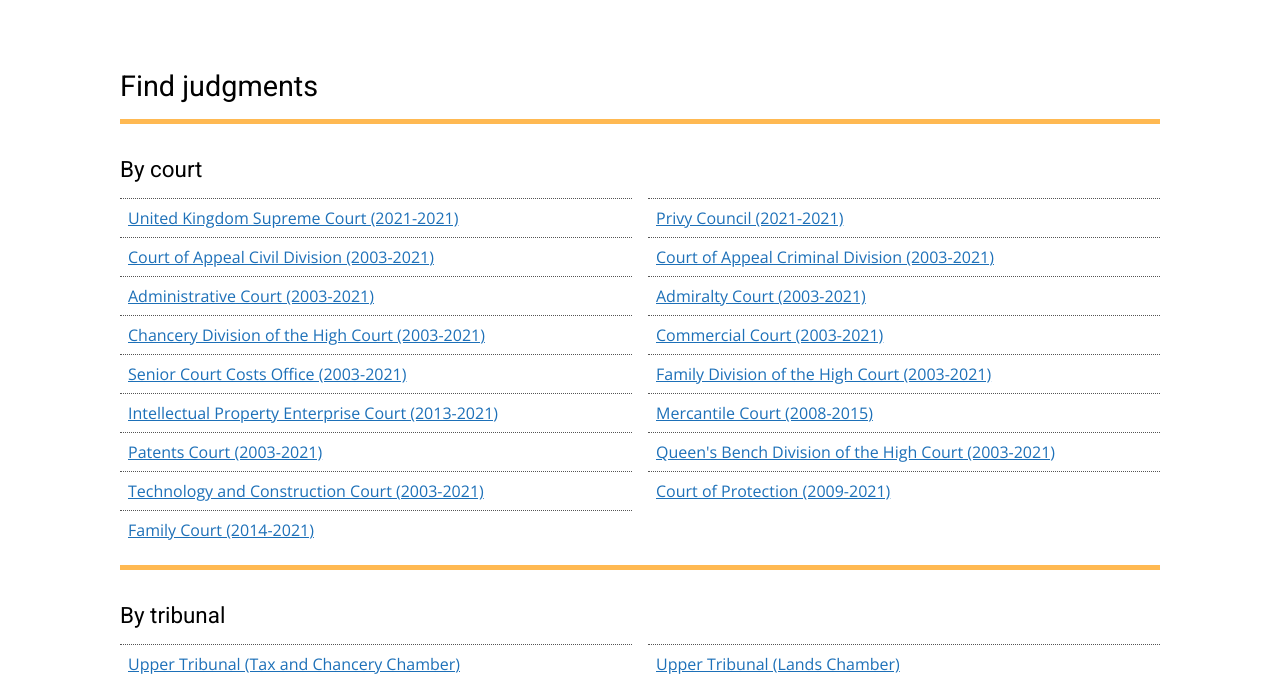
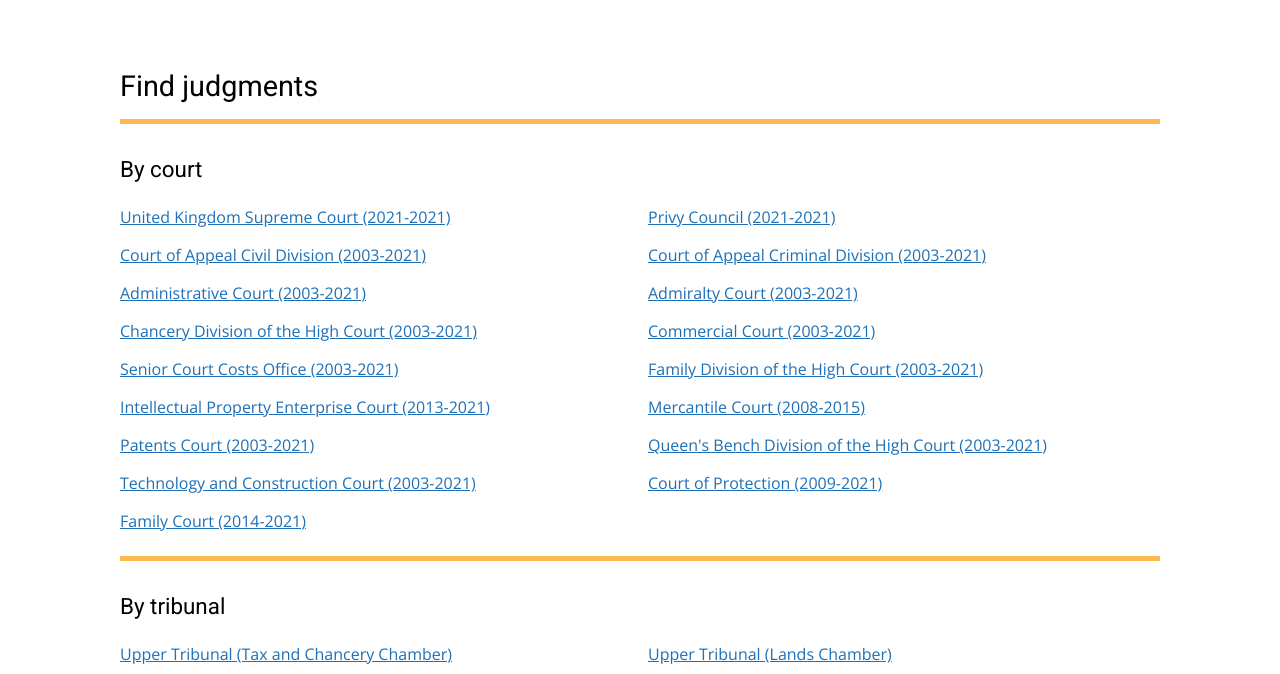
Before and after one commit to nationalarchives/ds-caselaw-frontend-prototype, a Flask app: page / in a window 1280 px wide. Shown: the part 1959-2633 px from the top of the page. Run offline with Flask 2, Linux system fonts and the light colour scheme; some libraries are stand-ins or nearby versions.

Commit message:
Remove dotted border on browse by courts and tribunals

```diff
--- a/app/static/styles/dist/main.css
+++ b/app/static/styles/dist/main.css
@@ -317,8 +317,7 @@ body {
   }
 }
 .judgment-browse__list-item {
-  padding: 0.5rem;
-  border-top: 1px dotted #555;
+  padding: 0.5rem 0;
 }
 
 a {
--- a/app/static/styles/src/sass/includes/_homepage_browse.scss
+++ b/app/static/styles/src/sass/includes/_homepage_browse.scss
@@ -36,8 +36,7 @@
   }
 
   &__list-item {
-    padding: calc($spacer__unit / 2);
-    border-top: 1px dotted $color__dark-grey;
+    padding: calc($spacer__unit / 2) 0;
   }
 
   padding-bottom: calc($spacer__unit * 2);
```
Also changed, not shown: 1 other file.
